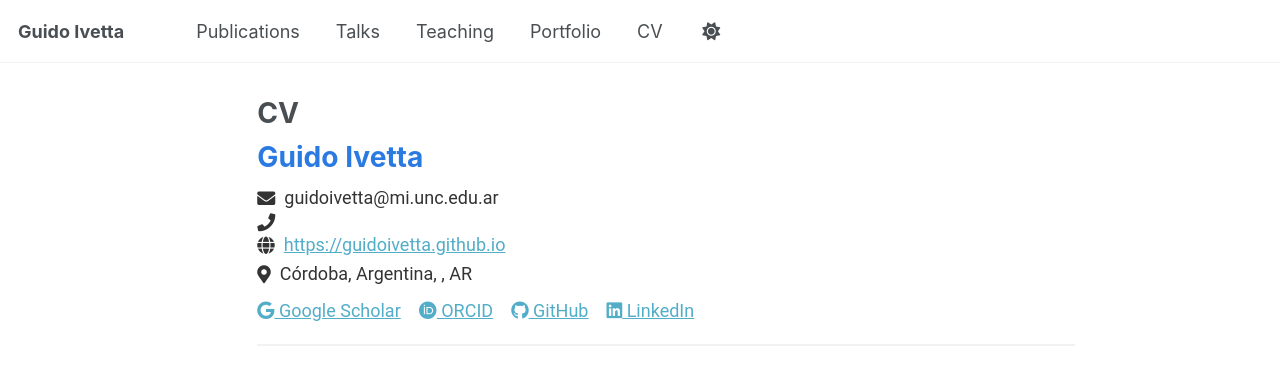
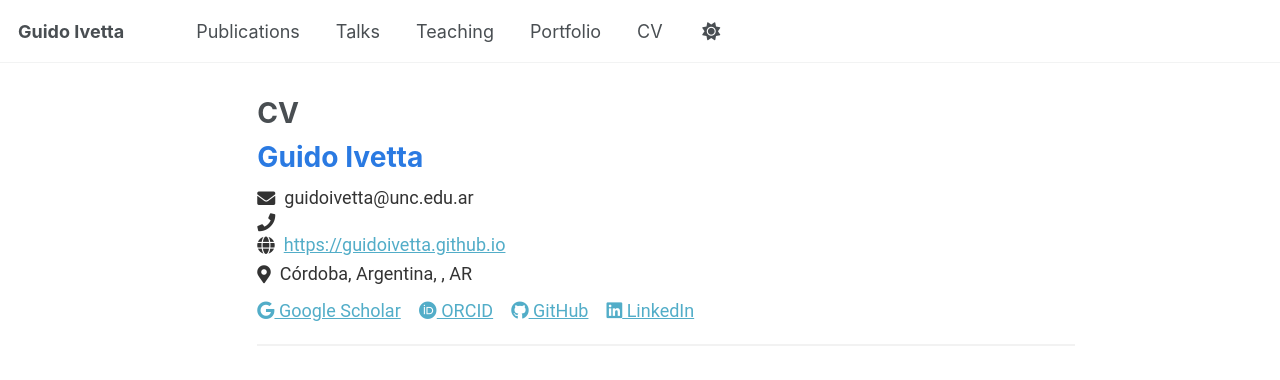
Before and after one commit to guidoivetta/guidoivetta.github.io, a Jekyll site: the page built from _pages/cv-json.md, in a window 1280 px wide and 900 px high. Shown: the top 380 px of the window. Built offline with Jekyll 4.4.1, drawn with Linux system fonts in a browser that asks for light colours.

```diff
--- a/_config.yml
+++ b/_config.yml
@@ -29,7 +29,7 @@ author:
   location         : "Córdoba, Argentina"
   employer         : "Universidad Nacional de Córdoba / Fundación Vía Libre"
   uri              : # URL
-  email            : "guidoivetta@mi.unc.edu.ar"
+  email            : "guidoivetta@unc.edu.ar"
 
   # Academic websites
   academia         : # URL
--- a/_data/authors.yml
+++ b/_data/authors.yml
@@ -3,7 +3,7 @@
 Guido Ivetta:
   name: "Guido Ivetta"
   uri: "https://guidoivetta.github.io"
-  email: "guidoivetta@mi.unc.edu.ar"
+  email: "guidoivetta@unc.edu.ar"
   bio: "PhD Student in Computer Science at Universidad Nacional de Córdoba (Argentina)."
   avatar: "profile.png"
   employer: "Universidad Nacional de Córdoba / Fundación Vía Libre"
--- a/_data/cv.json
+++ b/_data/cv.json
@@ -1,7 +1,7 @@
 {
   "basics": {
     "name": "Guido Ivetta",
-    "email": "guidoivetta@mi.unc.edu.ar",
+    "email": "guidoivetta@unc.edu.ar",
     "phone": "",
     "website": "https://guidoivetta.github.io",
     "summary": "Currently employed at Universidad Nacional de C\u00f3rdoba / Fundaci\u00f3n V\u00eda Libre. PhD Student in Computer Science at Universidad Nacional de C\u00f3rdoba (Argentina).",
```
